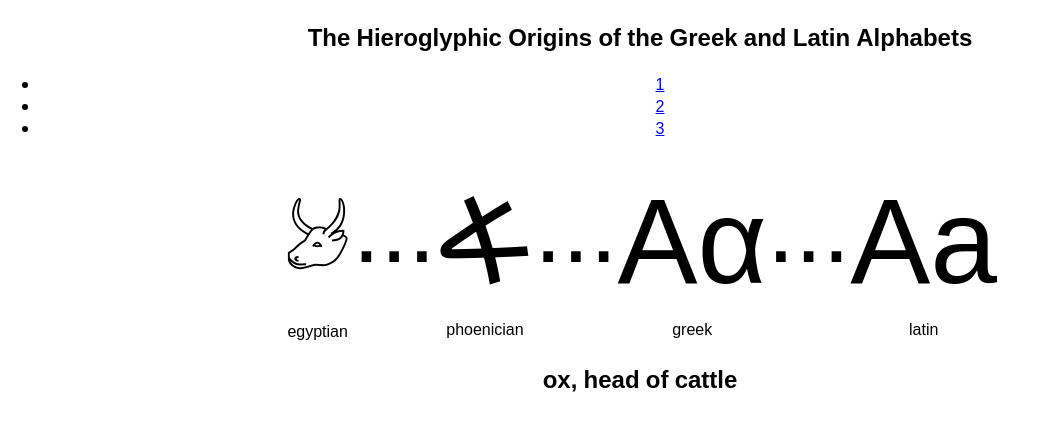
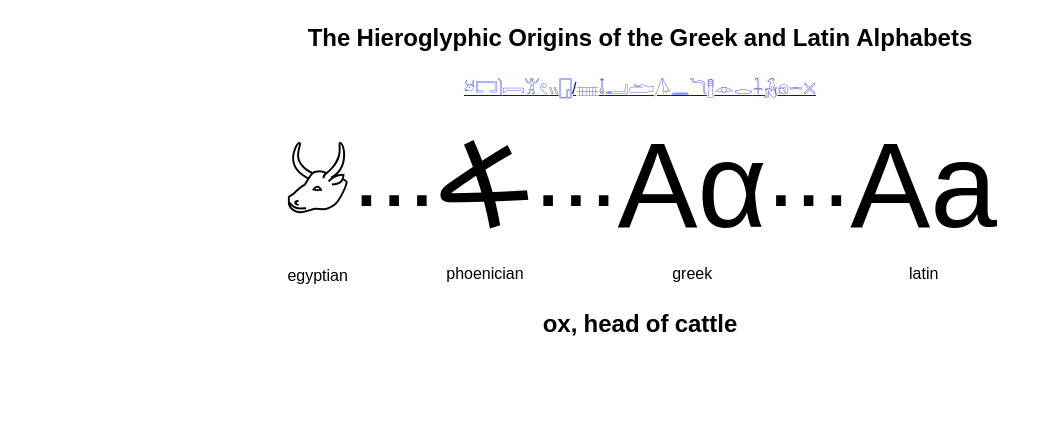
Before and after one commit to philjonas/alphabet-origins, a React (Create React App) app: page / in a window 1280 px wide. Shown: the top 430 px of the page, without its empty margins (0-1038 px from the left). Built offline with nearby package versions, Linux system fonts and the light colour scheme.

Commit message:
changing header

```diff
--- a/src/App.tsx
+++ b/src/App.tsx
@@ -9,6 +9,7 @@ import {
 import './App.css';
 import './languages/languages.css';
 import { EtymologyPage } from './components/EtymologyPage'
+import { HieroglyphicsHeader } from './components/HieroglyphicsHeader'
 
 export const App = () => {
   return (
@@ -16,17 +17,7 @@ export const App = () => {
       <Router>
         <h2>The Hieroglyphic Origins of the Greek and Latin Alphabets</h2>
 
-        <ul>
-          <li>
-            <Link to="/1">1</Link>
-          </li>
-          <li>
-            <Link to="/2">2</Link>
-          </li>
-          <li>
-            <Link to="/3">3</Link>
-          </li>
-        </ul>
+        <HieroglyphicsHeader />
 
         <Switch>
           <Route path="/:id" children={<EtymologyPage />} />
--- a/src/components/EtymologyPage/index.tsx
+++ b/src/components/EtymologyPage/index.tsx
@@ -1,8 +1,6 @@
-import React, { useState, useEffect } from 'react';
+import React, { useEffect } from 'react';
 import { connect } from "react-redux";
-import {
-    useParams
-} from "react-router-dom";
+import { useParams } from "react-router-dom";
 import { EtymologyCard } from '../EtymologyCard'
 import { LogogramType, ParamType, StateType } from '../../store/types'
 import { setId } from "../../store/actions";
--- /dev/null
+++ b/src/components/HieroglyphicsHeader/index.tsx
@@ -0,0 +1,22 @@
+import React from 'react';
+import { Link } from "react-router-dom";
+import { connect } from "react-redux";
+import { LogogramType, StateType } from '../../store/types';
+
+const mapStateToProps = (state: StateType) => {
+    const { logograms } = state
+    return { logograms }
+}
+
+export const HieroglyphicsTemplate = ({ logograms }: { logograms: LogogramType[] }) => {
+    const logogramComponents = logograms.map(logo => {
+        const linkTo = '/' + logo.id?.toString()
+        return <Link to={linkTo}>{logo.hieroglyph}</Link>
+    })
+
+    return (
+        <div>{logogramComponents}</div>
+    );
+}
+
+export const HieroglyphicsHeader = connect(mapStateToProps)(HieroglyphicsTemplate);
```
Also changed, not shown: 1 other file (tests, documents, lock files or other folders).
